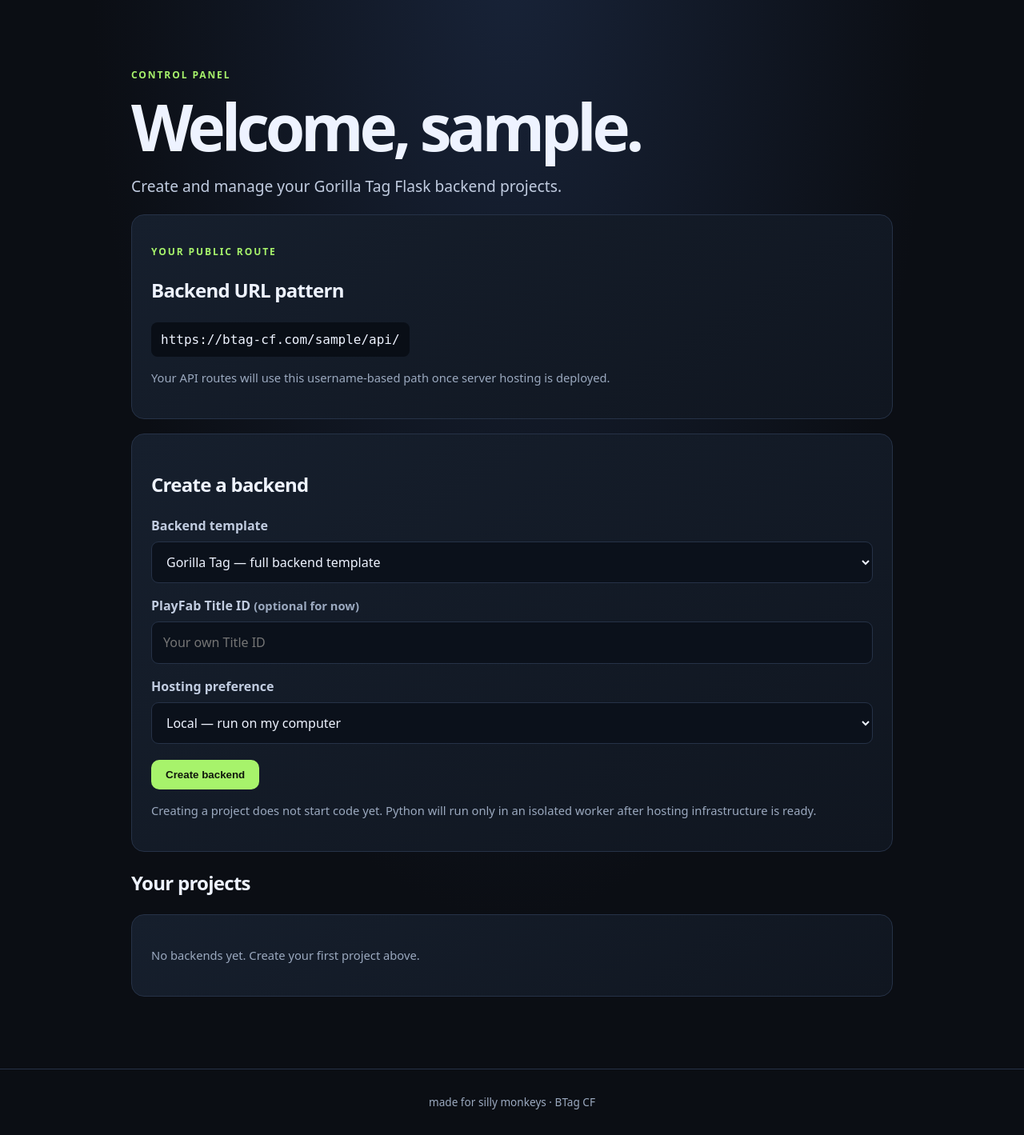
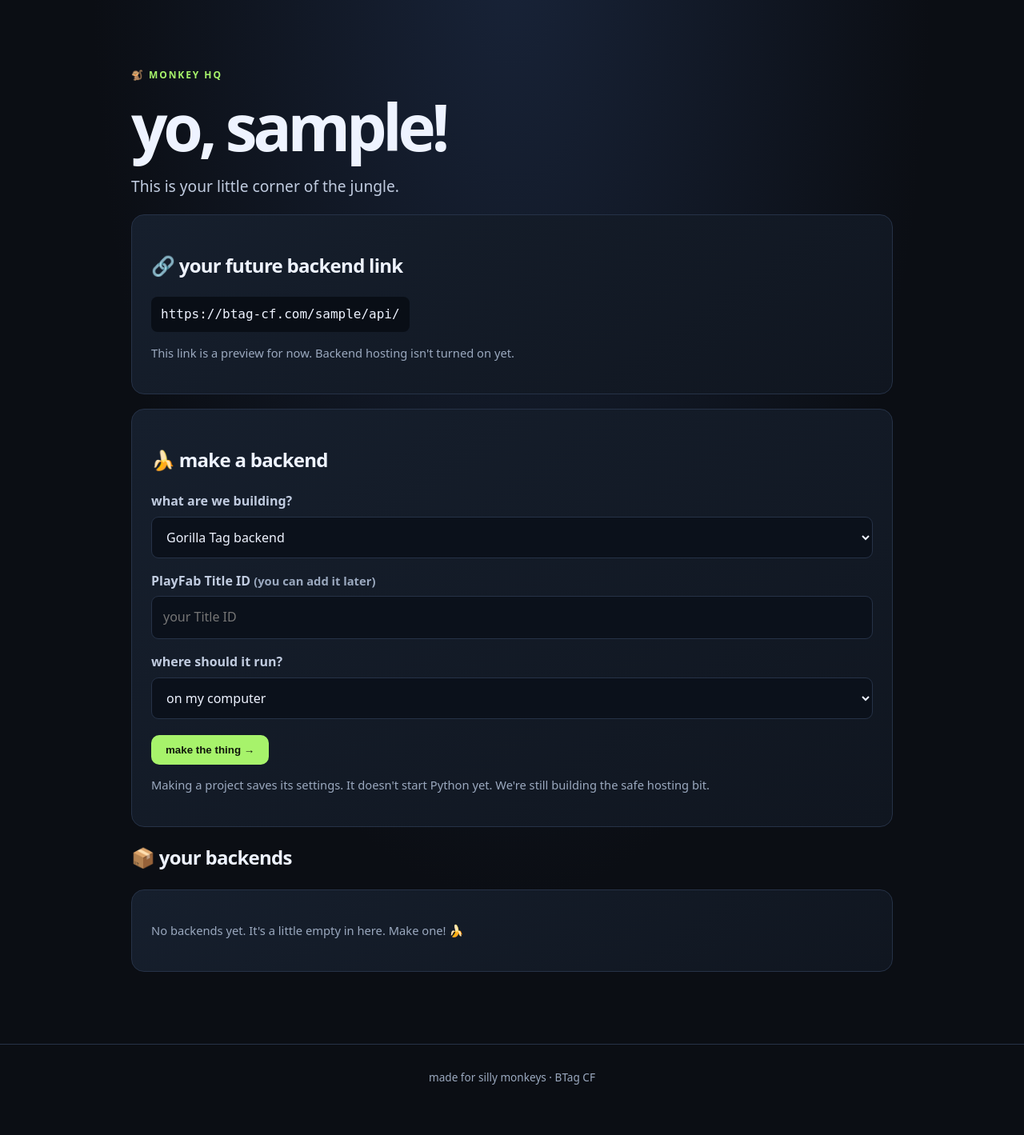
Before and after one commit to doctorgtstudios-spec/btag-cf, a Flask app: template templates/dashboard.html in a window 1280 px wide. Shown: the part 80-1499 px from the top of the page at 80% size. After the commit the page ends 1436 px from the top, so only its background shows below. Run offline with Flask 3, Linux system fonts and the light colour scheme; the template is opened without the code that fills it, so the values that code supplies are empty; the visitor is signed in with stand-in values (Sample User, id 1); data comes from the database, SQL or seed files in the repository; some libraries are stand-ins or nearby versions.

Commit message:
Make BTag CF UI playful and simple

```diff
--- a/templates/dashboard.html
+++ b/templates/dashboard.html
@@ -1,48 +1,47 @@
 {% extends "base.html" %}
-{% block title %}Dashboard — BTag CF{% endblock %}
+{% block title %}my stuff — BTag CF{% endblock %}
 {% block content %}
-<p class="eyebrow">CONTROL PANEL</p>
-<h1>Welcome, {{ g.user['username'] }}.</h1>
-<p class="lead">Create and manage your Gorilla Tag Flask backend projects.</p>
+<p class="eyebrow">🐒 MONKEY HQ</p>
+<h1>yo, {{ g.user['username'] }}!</h1>
+<p class="lead">This is your little corner of the jungle.</p>
 <section class="panel">
-  <p class="eyebrow">YOUR PUBLIC ROUTE</p>
-  <h2>Backend URL pattern</h2>
+  <h2>🔗 your future backend link</h2>
   <code>https://btag-cf.com/{{ g.user['username'] }}/api/</code>
-  <p class="muted">Your API routes will use this username-based path once server hosting is deployed.</p>
+  <p class="muted">This link is a preview for now. Backend hosting isn't turned on yet.</p>
 </section>
 <section class="panel">
-  <h2>Create a backend</h2>
+  <h2>🍌 make a backend</h2>
   <form method="post" action="{{ url_for('create_project') }}">
     <input type="hidden" name="csrf_token" value="{{ csrf_token() }}">
-    <label for="template_key">Backend template</label>
+    <label for="template_key">what are we building?</label>
     <select id="template_key" name="template_key">
-      <option value="gorilla_tag_full">Gorilla Tag — full backend template</option>
-      <option value="starter">Clean Flask starter</option>
+      <option value="gorilla_tag_full">Gorilla Tag backend</option>
+      <option value="starter">Blank Flask starter</option>
     </select>
-    <label for="title_id">PlayFab Title ID <span class="muted">(optional for now)</span></label>
-    <input id="title_id" name="title_id" maxlength="64" placeholder="Your own Title ID">
-    <label for="hosting_mode">Hosting preference</label>
+    <label for="title_id">PlayFab Title ID <span class="muted">(you can add it later)</span></label>
+    <input id="title_id" name="title_id" maxlength="64" placeholder="your Title ID">
+    <label for="hosting_mode">where should it run?</label>
     <select id="hosting_mode" name="hosting_mode">
-      <option value="local">Local — run on my computer</option>
-      <option value="server">BTag CF server — free, when available</option>
+      <option value="local">on my computer</option>
+      <option value="server">on BTag CF (not ready yet)</option>
     </select>
-    <button class="button primary" type="submit">Create backend</button>
+    <button class="button primary" type="submit">make the thing →</button>
   </form>
-  <p class="muted">Creating a project does not start code yet. Python will run only in an isolated worker after hosting infrastructure is ready.</p>
+  <p class="muted">Making a project saves its settings. It doesn't start Python yet. We're still building the safe hosting bit.</p>
 </section>
-<h2>Your projects</h2>
+<h2>📦 your backends</h2>
 {% if projects %}
   {% for project in projects %}
   <section class="panel project">
     <div>
-      <h3>{{ 'Gorilla Tag full backend' if project['template_key'] == 'gorilla_tag_full' else 'Flask starter' }}</h3>
-      <p class="muted">Project #{{ project['id'] }} · {{ project['hosting_mode']|title }} hosting · Title ID: {{ project['title_id'] or 'Not set' }}</p>
+      <h3>{{ '🐒 Gorilla Tag backend' if project['template_key'] == 'gorilla_tag_full' else '🧪 Flask starter' }}</h3>
+      <p class="muted">#{{ project['id'] }} · {{ project['hosting_mode']|title }} · Title ID: {{ project['title_id'] or 'not added' }}</p>
       <code>https://btag-cf.com/{{ g.user['username'] }}/api/</code>
     </div>
-    <span class="status">Created · Not running</span>
+    <span class="status">🛠️ saved · not running</span>
   </section>
   {% endfor %}
 {% else %}
-  <section class="panel"><p class="muted">No backends yet. Create your first project above.</p></section>
+  <section class="panel"><p class="muted">No backends yet. It's a little empty in here. Make one! 🍌</p></section>
 {% endif %}
 {% endblock %}
```
